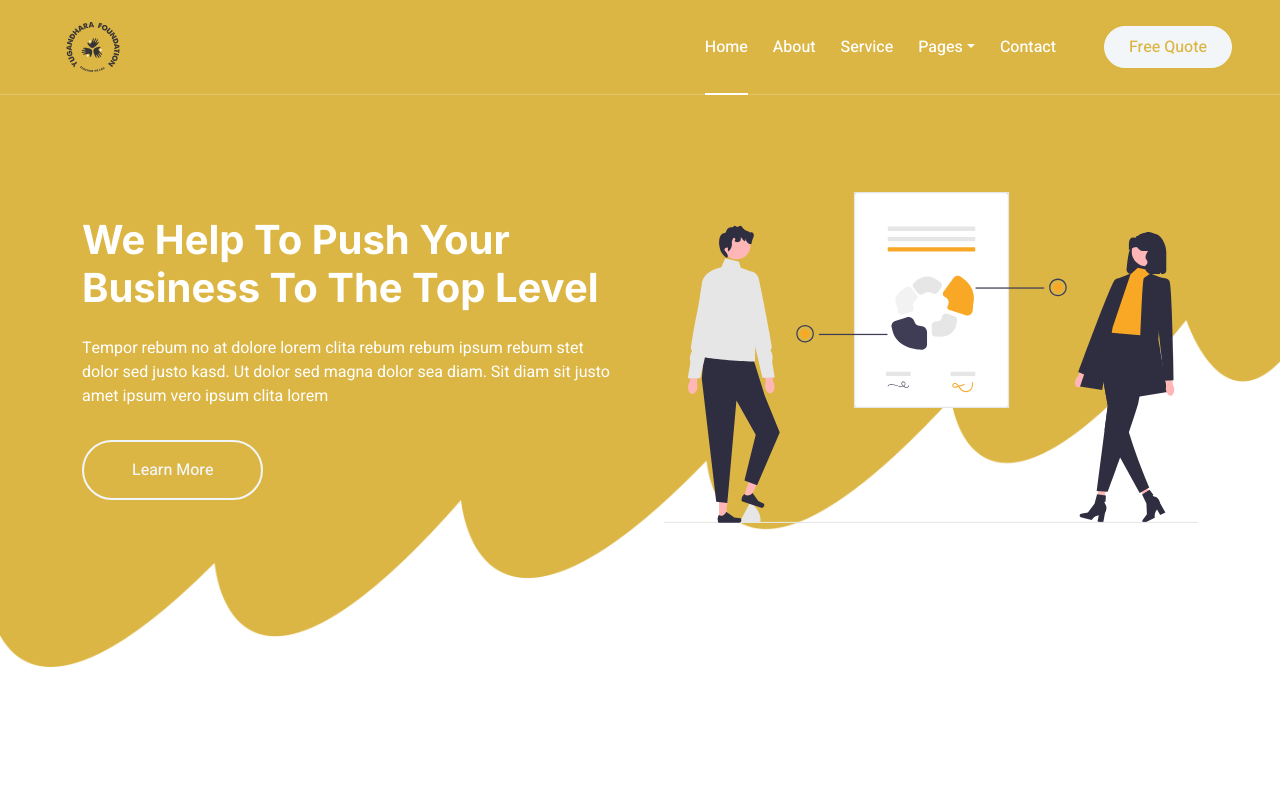
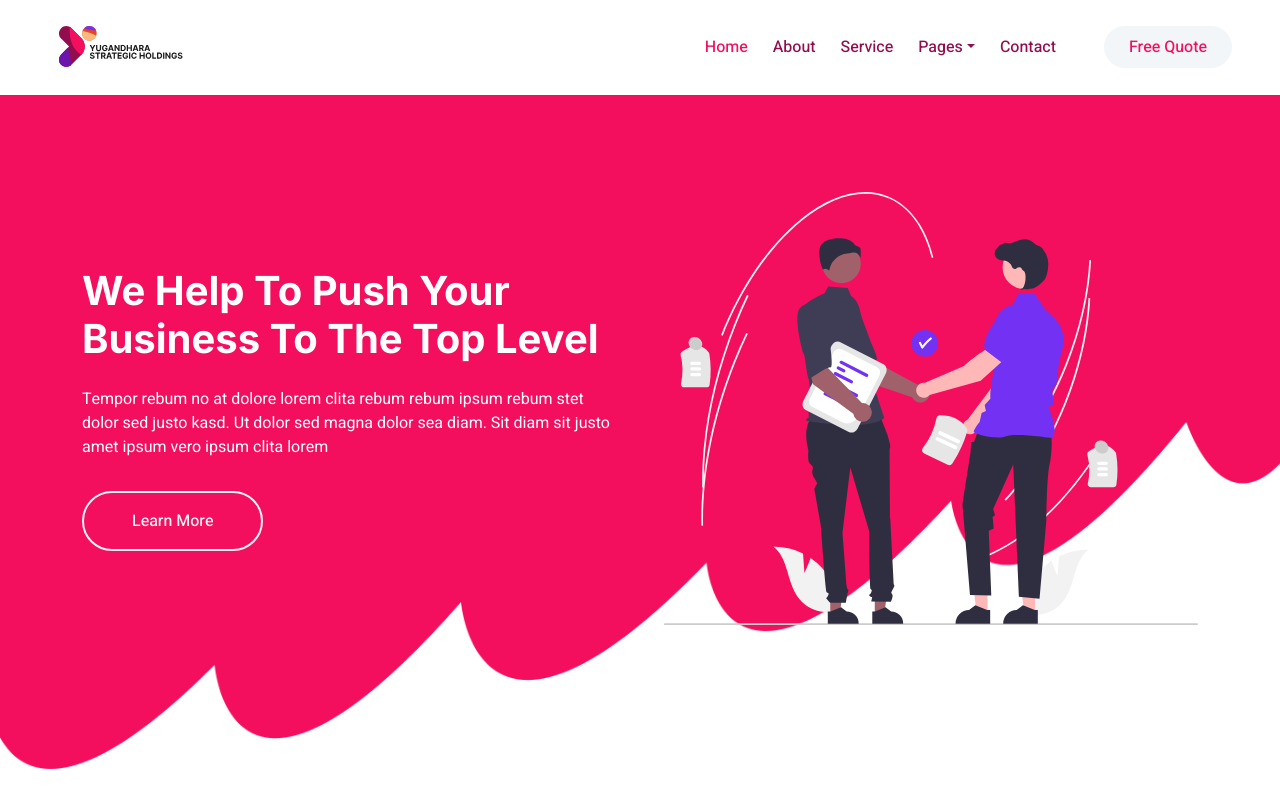
Before and after one commit to omd01/Yugandhara-Foundation-Landing, a plain HTML site: page index.html in a window 1280 px wide. Shown: the top 800 px of the page. Drawn offline with nearby package versions, Linux system fonts and the light colour scheme; animation ran at ten frames a second.

Commit message:
Update primary color to match new design

```diff
--- a/css/style.css
+++ b/css/style.css
@@ -1,8 +1,8 @@
 /********** Template CSS **********/
 :root {
-    --primary: #DCB645;
+    --primary: #F40F5E;
     --light: #F3F6F8;
-    --dark: #be9722;
+    --dark: #920D4D;
 }
 
 
@@ -65,11 +65,15 @@
 
 
 /*** Navbar ***/
+.navbar{
+    background: #FFFFFF;
+}
 .navbar .navbar-nav .nav-link {
     position: relative;
     margin-left: 25px;
     padding: 35px 0;
-    color: #FFFFFF;
+    /* color: #FFFFFF; */
+    color: var(--dark);
     font-weight: 500;
     outline: none;
     transition: .5s;
@@ -77,7 +81,7 @@
 
 .navbar .navbar-nav .nav-link:hover,
 .navbar .navbar-nav .nav-link.active {
-    color: #FFFFFF;
+    color: var(--primary);
 }
 
 .sticky-top.navbar .navbar-nav .nav-link {
--- a/index.html
+++ b/index.html
@@ -9,7 +9,7 @@
     <meta content="" name="description">
 
     <!-- Favicon -->
-    <link href="img/favicon.ico" rel="icon">
+    <link href="img/fav.png" rel="icon">
 
     <!-- Google Web Fonts -->
     <link rel="preconnect" href="https://fonts.googleapis.com">
@@ -41,7 +41,7 @@
             <nav class="navbar navbar-expand-lg navbar-light px-4 px-lg-5 py-3 py-lg-0">
                 <a href="index.html" class="navbar-brand p-0">
                     <!-- <h1 class="m-0">BizConsult</h1> -->
-                    <img src="img/svg/Yugandhara Foundation.svg" alt="Logo">
+                    <img src="img/svg/logo.svg" alt="Logo">
                 </a>
                 <button class="navbar-toggler" type="button" data-bs-toggle="collapse" data-bs-target="#navbarCollapse">
                     <span class="fa fa-bars"></span>
@@ -76,7 +76,7 @@
                             <a href="" class="btn btn-outline-light rounded-pill border-2 py-3 px-5 animated slideInRight">Learn More</a>
                         </div>
                         <div class="col-lg-6 text-center text-lg-start">
-                            <img class="img-fluid animated zoomIn" src="img/svg/main.svg" alt="">
+                            <img class="img-fluid animated zoomIn" src="img/svg/hero.svg" alt="">
                         </div>
                     </div>
                 </div>
@@ -90,7 +90,7 @@
             <div class="container">
                 <div class="row g-5 align-items-center">
                     <div class="col-lg-6 wow zoomIn" data-wow-delay="0.1s">
-                        <img class="img-fluid" src="img/svg/sports.svg">
+                        <img class="img-fluid" src="img/svg/award.svg">
                     </div>
                     <div class="col-lg-6 wow fadeInUp" data-wow-delay="0.1s">
                         <div class="d-inline-block border rounded-pill text-primary px-4 mb-3">About Us</div>
@@ -137,7 +137,7 @@
                         </div>
                     </div>
                     <div class="col-md-6 text-center mb-n5 d-none d-md-block">
-                        <img class="img-fluid mt-5" style="max-height: 250px;" src="img/svg/subscribe.svg">
+                        <img class="img-fluid mt-5" style="max-height: 250px;" src="img/svg/newsletter.svg">
                     </div>
                 </div>
             </div>
```
Also changed, not shown: css/bootstrap.min.css, img/fav.png (added), img/svg/award.svg (added), img/svg/hero.svg (added), img/svg/logo.svg (added), img/svg/newsletter.svg (added).
